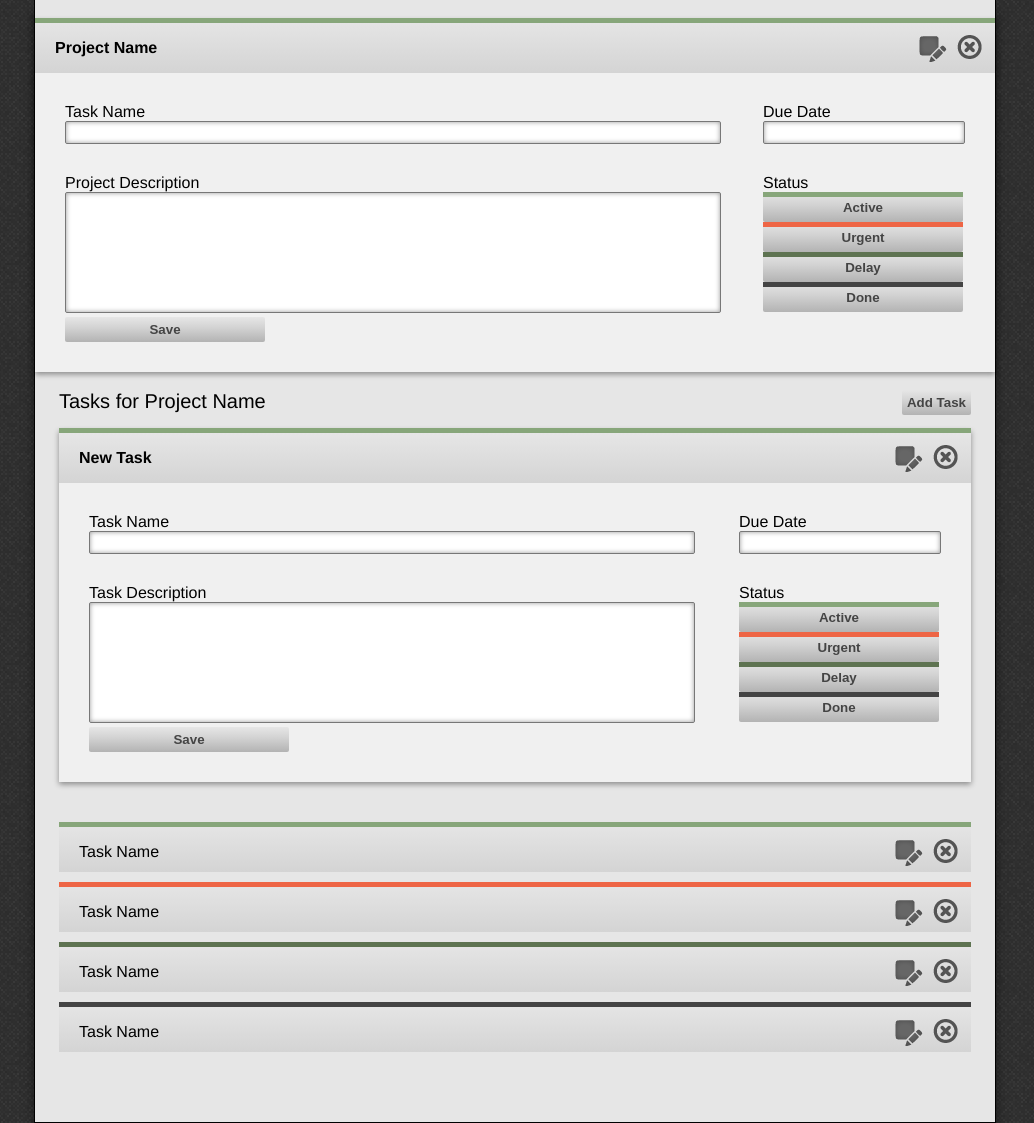
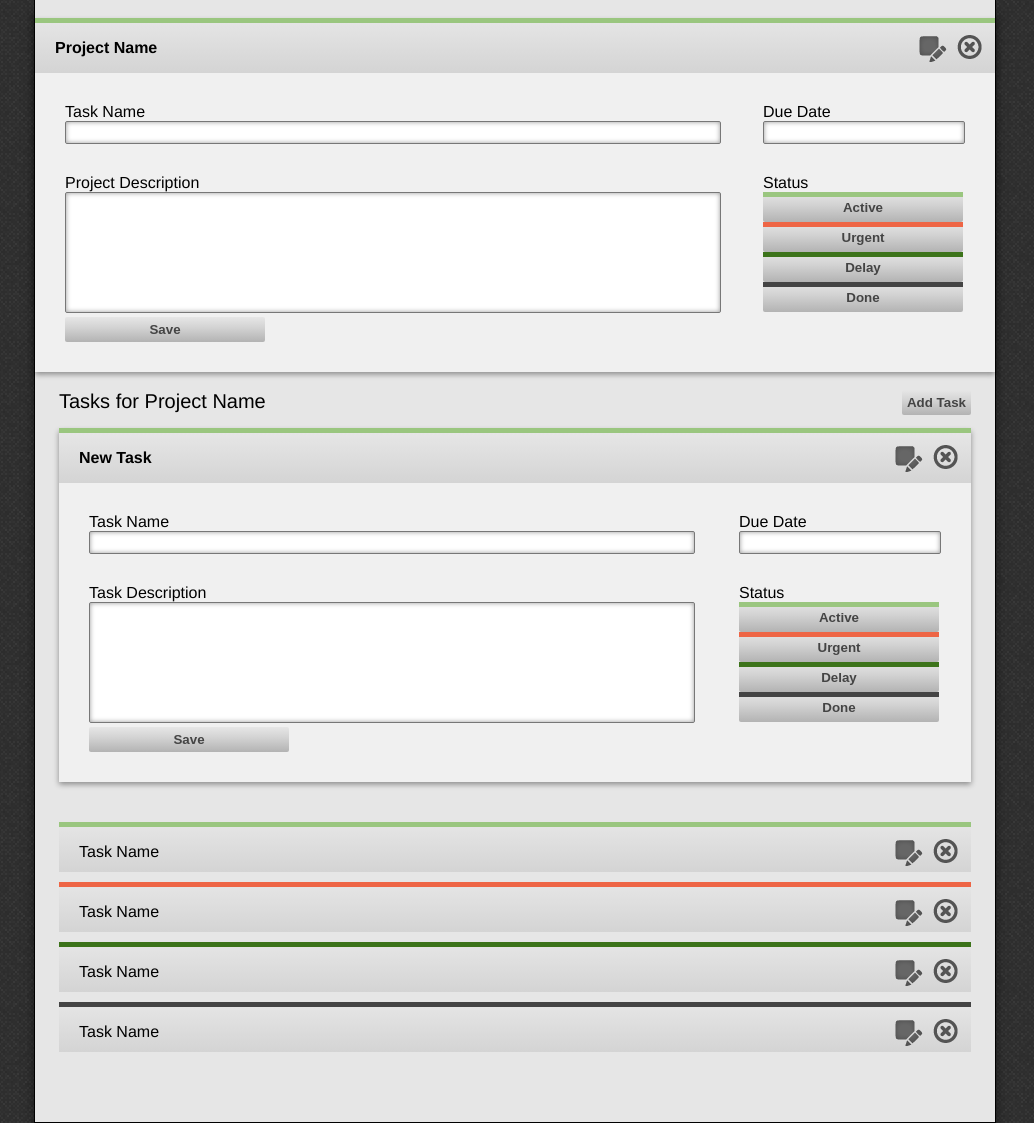
Before and after one commit to brownsusan/orderly, a PHP site: page /application.html in a window 1280 px wide. Shown: the part 41-1164 px from the top of the page, without its empty margins (125-1159 px from the left). Run offline with PHP 8.4, Linux system fonts and the light colour scheme.

```diff
--- a/css/core/main.css
+++ b/css/core/main.css
@@ -169,7 +169,7 @@
 }
 
 .status.active {
-	background: #87a67a;
+	background: #9ac67f;
 }
 
 .status.urgent {
@@ -177,7 +177,7 @@
 }
 
 .status.delay {
-	background: #5E7351;
+	background: #3C731A;
 }
 
 .status.done {
```
